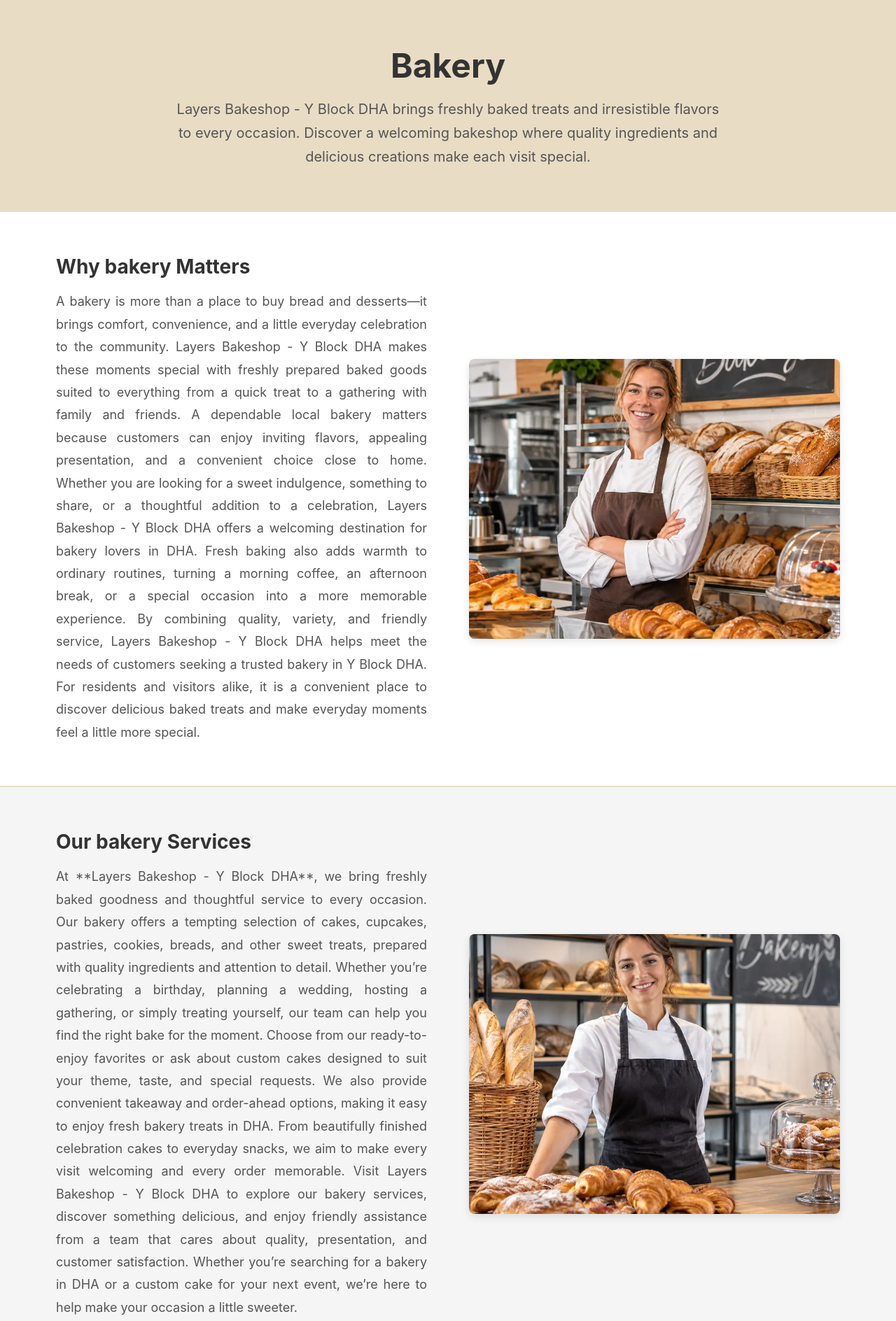
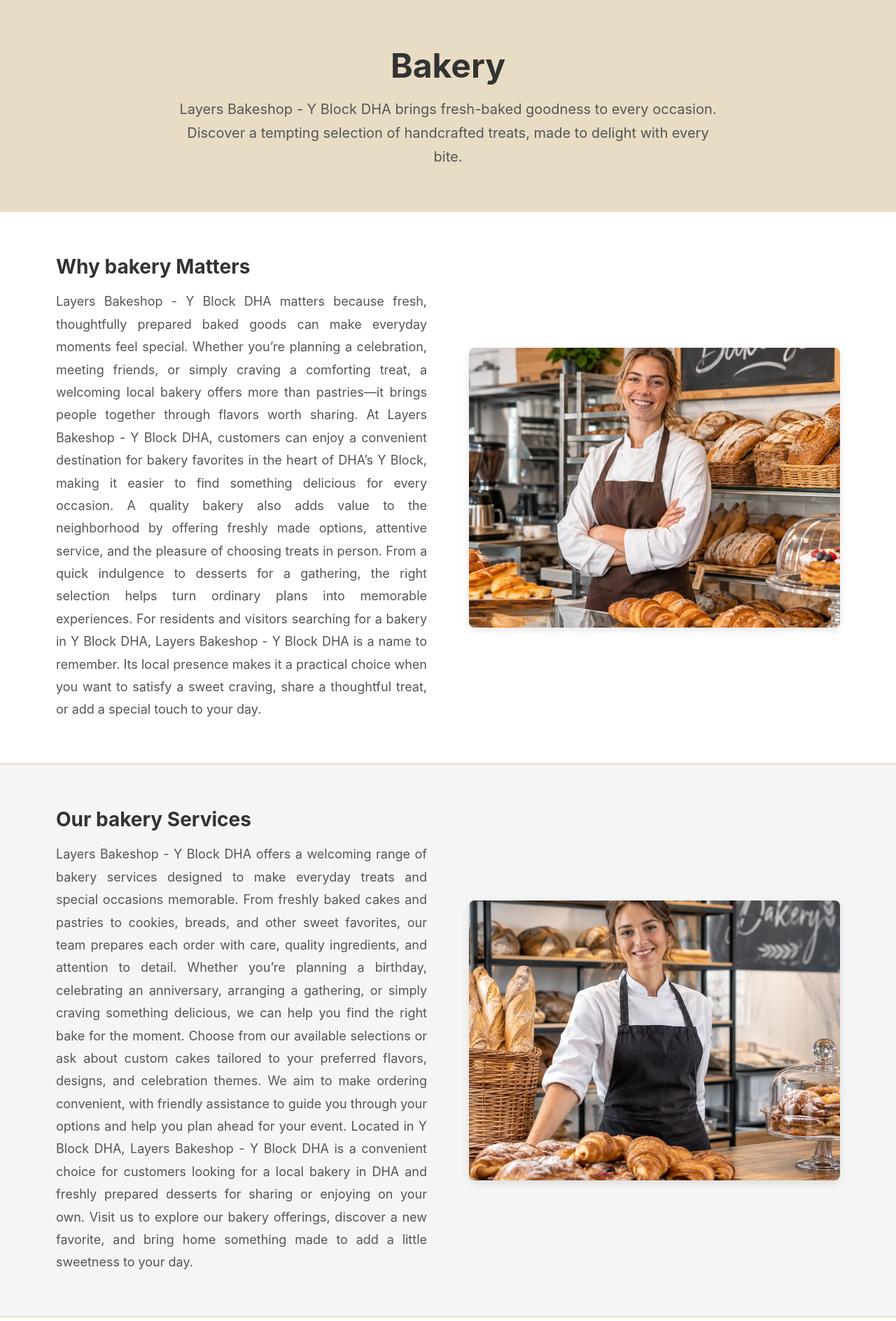
Before and after one commit to yellow-weave-pg/campaign-51768-layers-bakeshop-y-block-dha, a plain HTML site: page bakery.html in a window 1280 px wide. Shown: the part 680-2568 px from the top of the page at 70% size. Drawn offline with Linux system fonts and the light colour scheme.

Commit message:
Deploy: bakery.html

```diff
--- a/bakery.html
+++ b/bakery.html
@@ -9,7 +9,7 @@
   <meta name="apple-mobile-web-app-capable" content="yes">
   <meta name="apple-mobile-web-app-status-bar-style" content="default">
 
-  <meta name="description" content="Looking for bakery in Lahore? Layers Bakeshop - Y Block DHA provides reliable, high-quality service with expert professionals....">
+  <meta name="description" content="Get expert bakery from Layers Bakeshop - Y Block DHA in Lahore. Trusted for quality, value, and customer satisfaction — book yo...">
   <meta name="keywords" content="bakery, Layers Bakeshop - Y Block DHA, Lahore, Punjab">
   <meta name="theme-color" content="#E8DCC4">
 
@@ -27,7 +27,7 @@
   <link rel="dns-prefetch" href="https://www.google.com">
   <link rel="dns-prefetch" href="https://storage.googleapis.com">
 
-  <title>Layers Bakeshop Y Block DHA | Bakery in Lahore | Layers Bake</title>
+  <title>Layers Bakeshop Y Block DHA | Fresh Bakery in Lahore</title>
 
   <!-- CRITICAL CSS - Inline for fast first paint -->
   <style>
@@ -581,15 +581,14 @@
   <main>
     <div class="page-hero">
       <h2>bakery</h2>
-      <p>Layers Bakeshop - Y Block DHA brings freshly baked treats and irresistible flavors to every occasion.
-Discover a welcoming bakeshop where quality ingredients and delicious creations make each visit special.</p>
+      <p>Layers Bakeshop - Y Block DHA brings fresh-baked goodness to every occasion. Discover a tempting selection of handcrafted treats, made to delight with every bite.</p>
     </div>
 
 
 <div class="detail-section">
   <div class="detail-text">
     <h3>Why bakery Matters</h3>
-    <p>A bakery is more than a place to buy bread and desserts—it brings comfort, convenience, and a little everyday celebration to the community. Layers Bakeshop - Y Block DHA makes these moments special with freshly prepared baked goods suited to everything from a quick treat to a gathering with family and friends. A dependable local bakery matters because customers can enjoy inviting flavors, appealing presentation, and a convenient choice close to home. Whether you are looking for a sweet indulgence, something to share, or a thoughtful addition to a celebration, Layers Bakeshop - Y Block DHA offers a welcoming destination for bakery lovers in DHA. Fresh baking also adds warmth to ordinary routines, turning a morning coffee, an afternoon break, or a special occasion into a more memorable experience. By combining quality, variety, and friendly service, Layers Bakeshop - Y Block DHA helps meet the needs of customers seeking a trusted bakery in Y Block DHA. For residents and visitors alike, it is a convenient place to discover delicious baked treats and make everyday moments feel a little more special.</p>
+    <p>Layers Bakeshop - Y Block DHA matters because fresh, thoughtfully prepared baked goods can make everyday moments feel special. Whether you’re planning a celebration, meeting friends, or simply craving a comforting treat, a welcoming local bakery offers more than pastries—it brings people together through flavors worth sharing. At Layers Bakeshop - Y Block DHA, customers can enjoy a convenient destination for bakery favorites in the heart of DHA’s Y Block, making it easier to find something delicious for every occasion. A quality bakery also adds value to the neighborhood by offering freshly made options, attentive service, and the pleasure of choosing treats in person. From a quick indulgence to desserts for a gathering, the right selection helps turn ordinary plans into memorable experiences. For residents and visitors searching for a bakery in Y Block DHA, Layers Bakeshop - Y Block DHA is a name to remember. Its local presence makes it a practical choice when you want to satisfy a sweet craving, share a thoughtful treat, or add a special touch to your day.</p>
   </div>
   <div class="detail-image">
     <picture>
@@ -620,14 +619,14 @@ Discover a welcoming bakeshop where quality ingredients and delicious creations
   </div>
   <div class="detail-text">
     <h3>Our bakery Services</h3>
-    <p>At **Layers Bakeshop - Y Block DHA**, we bring freshly baked goodness and thoughtful service to every occasion. Our bakery offers a tempting selection of cakes, cupcakes, pastries, cookies, breads, and other sweet treats, prepared with quality ingredients and attention to detail. Whether you’re celebrating a birthday, planning a wedding, hosting a gathering, or simply treating yourself, our team can help you find the right bake for the moment. Choose from our ready-to-enjoy favorites or ask about custom cakes designed to suit your theme, taste, and special requests. We also provide convenient takeaway and order-ahead options, making it easy to enjoy fresh bakery treats in DHA. From beautifully finished celebration cakes to everyday snacks, we aim to make every visit welcoming and every order memorable. Visit Layers Bakeshop - Y Block DHA to explore our bakery services, discover something delicious, and enjoy friendly assistance from a team that cares about quality, presentation, and customer satisfaction. Whether you’re searching for a bakery in DHA or a custom cake for your next event, we’re here to help make your occasion a little sweeter.</p>
+    <p>Layers Bakeshop - Y Block DHA offers a welcoming range of bakery services designed to make everyday treats and special occasions memorable. From freshly baked cakes and pastries to cookies, breads, and other sweet favorites, our team prepares each order with care, quality ingredients, and attention to detail. Whether you’re planning a birthday, celebrating an anniversary, arranging a gathering, or simply craving something delicious, we can help you find the right bake for the moment. Choose from our available selections or ask about custom cakes tailored to your preferred flavors, designs, and celebration themes. We aim to make ordering convenient, with friendly assistance to guide you through your options and help you plan ahead for your event. Located in Y Block DHA, Layers Bakeshop - Y Block DHA is a convenient choice for customers looking for a local bakery in DHA and freshly prepared desserts for sharing or enjoying on your own. Visit us to explore our bakery offerings, discover a new favorite, and bring home something made to add a little sweetness to your day.</p>
   </div>
 </div>
 
 <div class="detail-section">
   <div class="detail-text">
     <h3>Benefits of Working With Us</h3>
-    <p>Choosing Layers Bakeshop - Y Block DHA means enjoying freshly baked treats, thoughtful service, and a welcoming local experience. Our team prepares a tempting selection of cakes, pastries, breads, and other bakery favorites with care, quality ingredients, and attention to detail. Whether you’re planning a celebration, picking up a treat for yourself, or ordering something special for family and friends, we make it easy to find bakes that suit the occasion. As a neighborhood bakery in Y Block, DHA, we focus on friendly assistance and a convenient experience from selection to pickup. Our team can help you explore the menu, choose the right flavors, and find options for everyday cravings or memorable events. By combining dependable service with carefully made baked goods, Layers Bakeshop - Y Block DHA aims to make every visit enjoyable. Stop by to discover fresh bakery favorites and experience the care, quality, and welcoming service that make us a go-to bakeshop in DHA.</p>
+    <p>Choosing Layers Bakeshop - Y Block DHA means enjoying fresh, delicious treats made with care and attention to detail. From beautifully prepared cakes and pastries to breads and baked favorites, we focus on quality ingredients, consistent flavor, and presentation that makes every occasion feel special. Our team is committed to friendly service and helping you find the right option, whether you’re planning a celebration, picking up a thoughtful gift, or simply treating yourself. With convenient access in Y Block DHA and a welcoming approach, we make ordering and enjoying bakery favorites easy. We understand that reliability matters, so we work to provide a smooth experience and products you can feel confident serving to family, friends, and guests. When you choose Layers Bakeshop - Y Block DHA, you’re choosing a local bakery that values freshness, customer satisfaction, and memorable moments. Visit us to discover tempting baked goods, enjoy attentive service, and find something delicious for every craving and celebration.</p>
   </div>
   <div class="detail-image">
     <picture>
```
